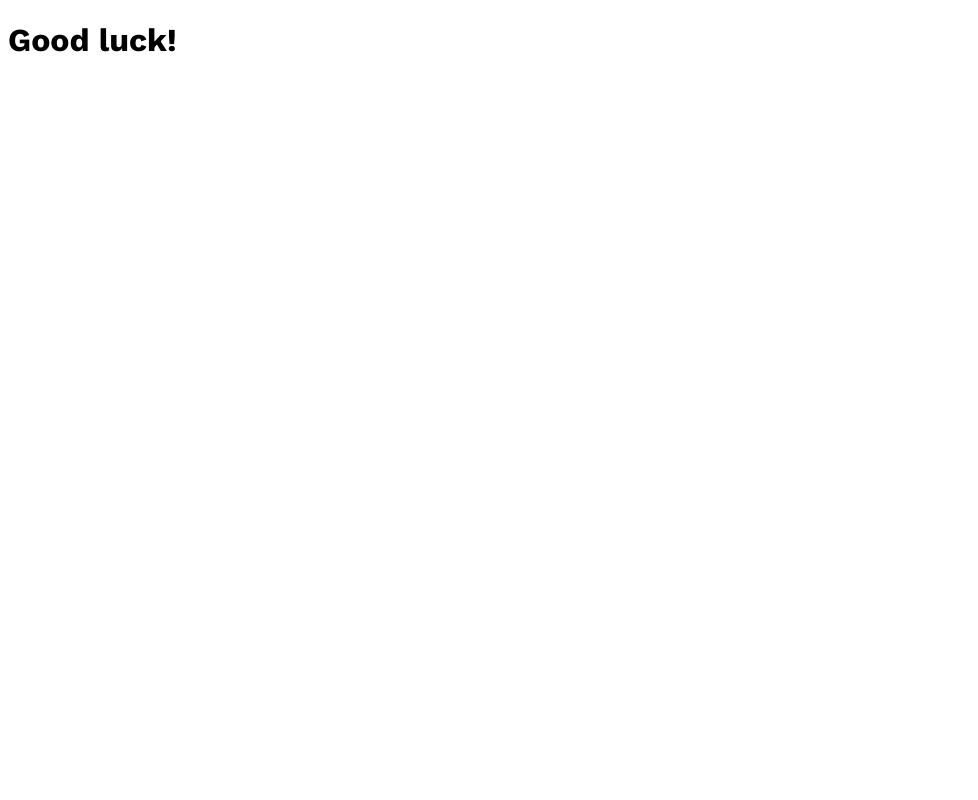
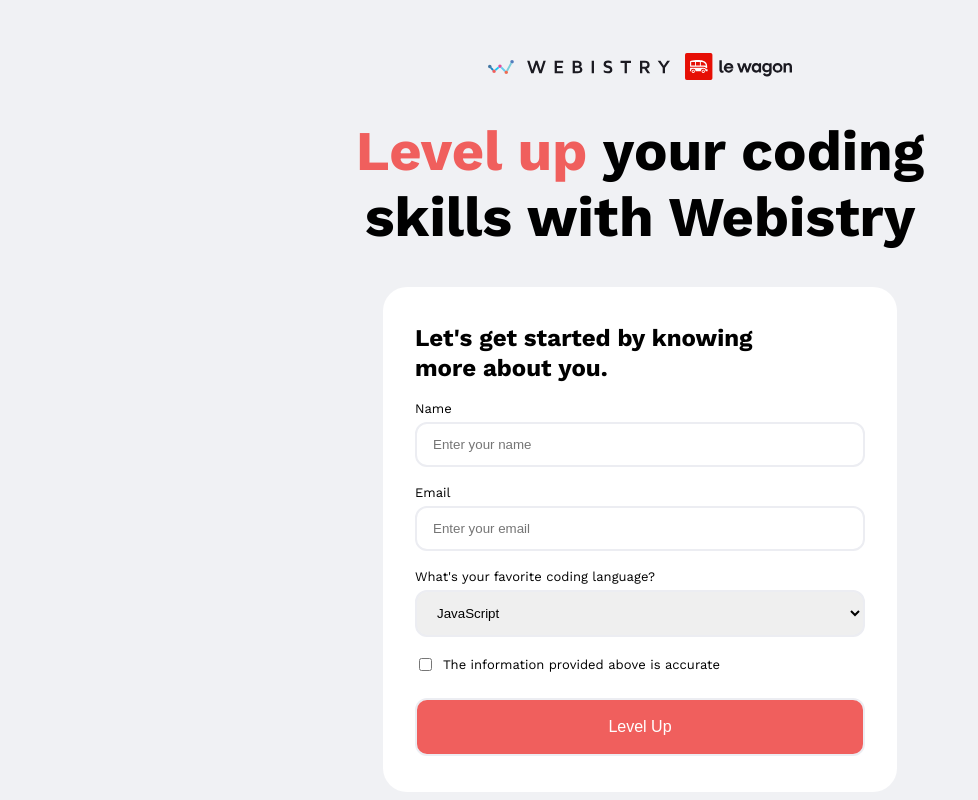
Before and after one commit to Inesalvergne/technical-test-webistry, a plain HTML site: page index.html in a window 1280 px wide. Shown: the whole page, without its empty margins (0-978 px from the left). Drawn offline with nearby package versions, Linux system fonts and the light colour scheme.

Commit message:
basic html & css structure

```diff
--- a/index.html
+++ b/index.html
@@ -10,10 +10,37 @@
       <link href="https://fonts.googleapis.com/css2?family=Work+Sans:wght@400;600;700&display=swap" rel="stylesheet">
       <link rel="stylesheet" href="style.css">
   </head>
+
   <body>
     <main>
-    <h1>Good luck!</h1>
-    <div></div>
+      <div class="logos">
+        <img src="images/webistry.svg" alt="webistry logo">
+        <img src="images/lewagon.svg" alt="le wagon logo">
+      </div>
+
+      <h1><span class="red-text">Level up</span> your coding<br>skills with Webistry</h1>
+
+      <div class="form-container">
+        <h3 class="form-title">Let's get started by knowing<br>more about you.</h3>
+        <form action="">
+          <label for="name">Name</label>
+          <input type="text" name="name" placeholder="Enter your name">
+          <label for="email">Email</label>
+          <input type="email" name="email" placeholder="Enter your email">
+          <label for="languages">What's your favorite coding language?</label>
+          <select name="languages" id="">
+            <option value="JavaScript">JavaScript</option>
+            <option value="Ruby">Ruby</option>
+            <option value="Python">Python</option>
+            <option value="Go">Go</option>
+          </select>
+          <div class="form-checkbox">
+            <input type="checkbox" name="accurate">
+            <label for="accurate"> The information provided above is accurate</label>
+          </div>
+          <input type="submit" value="Level Up" class="button">
+        </form>
+      </div>
     </main>
   <script src="main.js"></script>
   </body>
--- a/style.css
+++ b/style.css
@@ -1,3 +1,73 @@
 body {
     font-family: 'Work Sans', sans-serif;
+    background-color: #F0F1F4;
 }
+
+form {
+  display: flex;
+  flex-direction: column;
+}
+
+h1 {
+  text-align: center;
+  font-size: 56px;
+}
+
+label {
+  margin-top: 18px;
+  margin-bottom: 6px;
+  font-size: 13px;
+}
+
+input, select {
+  border: 2px solid #ECEDF2;
+  border-radius: 12px;
+  padding: 13px 16px;
+}
+
+.red-text {
+  color: #F05F5D;
+}
+
+.form-title {
+  text-align: left;
+  font-size: 24px;
+  margin: 0;
+  line-height: 30px;
+}
+
+.form-container {
+  background-color: white;
+  border-radius: 24px;
+  width: 450px;
+  margin: 0 auto;
+  padding: 36px 32px;
+}
+
+.button {
+  border-radius: 12px;
+  background-color: #F05F5D;
+  color: white;
+  padding: 18px 0;
+  margin-top: 24px;
+  font-size: 16px;
+}
+
+.form-checkbox {
+  margin-top: 18px;
+  display: flex;
+  align-items: center;
+}
+
+.form-checkbox>label {
+  margin: 0;
+  margin-left: 8px;
+}
+
+.logos {
+  display: flex;
+  align-items: center;
+  justify-content: center;
+  gap: 15px;
+  margin-top: 53px;
+}
```
Also changed, not shown: images/lewagon.svg (added), images/webistry.svg (added). Lines whose indentation alone changed are shown as unchanged.
